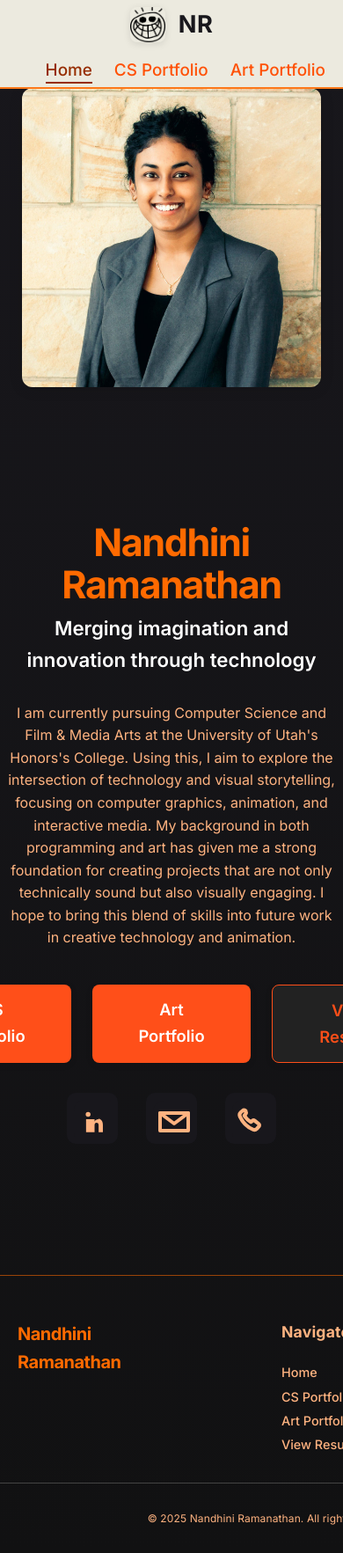
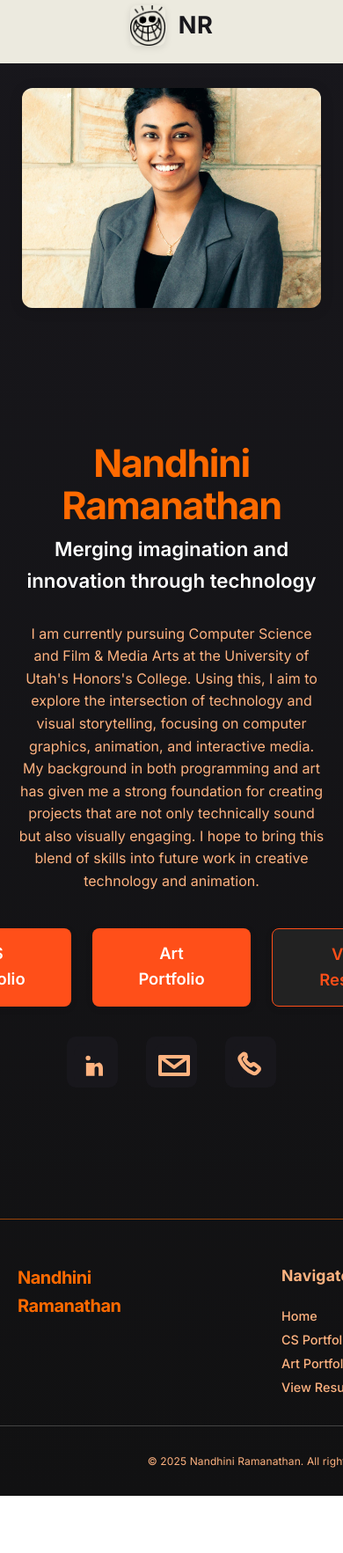
Before and after one commit to NandhiniRam2005/Nandhini-Ramanathan-Portfolio, a React (Vite) app: page / in a window 390 px wide. Shown: the top 1765 px of the page at 88% size. After the commit the page ends 1700 px from the top, so only its background shows below. Built offline with nearby package versions, Linux system fonts and the light colour scheme.

Commit message:
added things for mobile

```diff
--- a/src/App.css
+++ b/src/App.css
@@ -494,4 +494,91 @@ nav a:hover {
   .contact-email {
     font-size: 1.4rem;
   }
+  /* -----------------------------------
+   EXTRA RESPONSIVE FIXES
+----------------------------------- */
+
+/* 🔹 Nav & Header */
+@media (max-width: 768px) {
+  nav ul {
+    flex-direction: column;
+    gap: 20px;
+    background: #eceadf;
+    padding: 1rem;
+    position: absolute;
+    top: 60px;
+    right: 0;
+    width: 200px;
+    display: none; /* toggle this with JS if you have a menu button */
+    border-radius: 0 0 8px 8px;
+  }
+
+  .nav-open ul {
+    display: flex;
+  }
+
+  .right-nav {
+    display: none; /* hide desktop nav */
+  }
 }
+
+/* 🔹 Project cards in CS Portfolio */
+@media (max-width: 1024px) {
+  .cs-portfolio-page section div {
+    justify-content: center;
+  }
+}
+
+@media (max-width: 768px) {
+  .cs-portfolio-page section div {
+    flex-direction: column;
+    align-items: center;
+  }
+}
+
+/* 🔹 Hero text scaling */
+@media (max-width: 768px) {
+  .hero h1 {
+    font-size: 2.2rem;
+  }
+
+  .hero p {
+    font-size: 1rem;
+    padding: 0 16px;
+  }
+}
+
+/* 🔹 Video/Image cards */
+@media (max-width: 768px) {
+  video, img {
+    height: auto !important;
+    max-height: 250px;
+    width: 100%;
+    border-radius: 8px;
+  }
+}
+
+/* 🔹 Contact Page Form */
+@media (max-width: 600px) {
+  form {
+    width: 100%;
+  }
+
+  input,
+  textarea {
+    font-size: 0.95rem;
+  }
+}
+
+/* 🔹 Footer */
+@media (max-width: 600px) {
+  footer,
+  .footer-content {
+    flex-direction: column;
+    align-items: center;
+    text-align: center;
+    gap: 20px;
+  }
+}
+
+}
```
